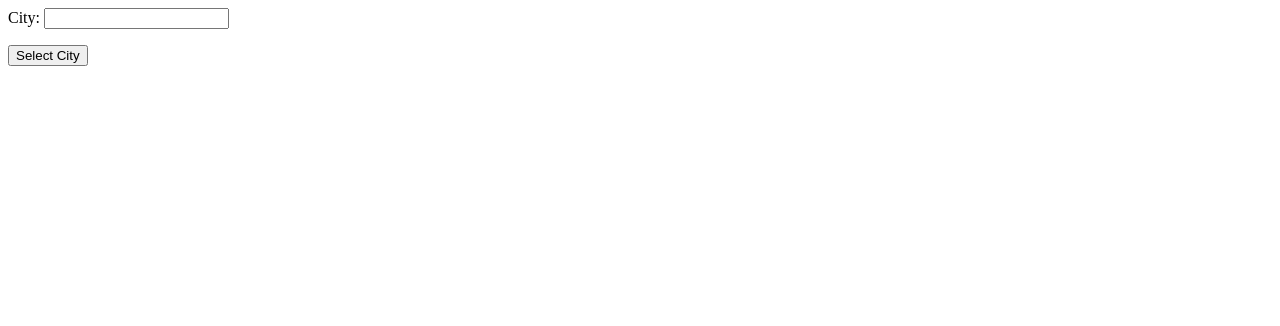
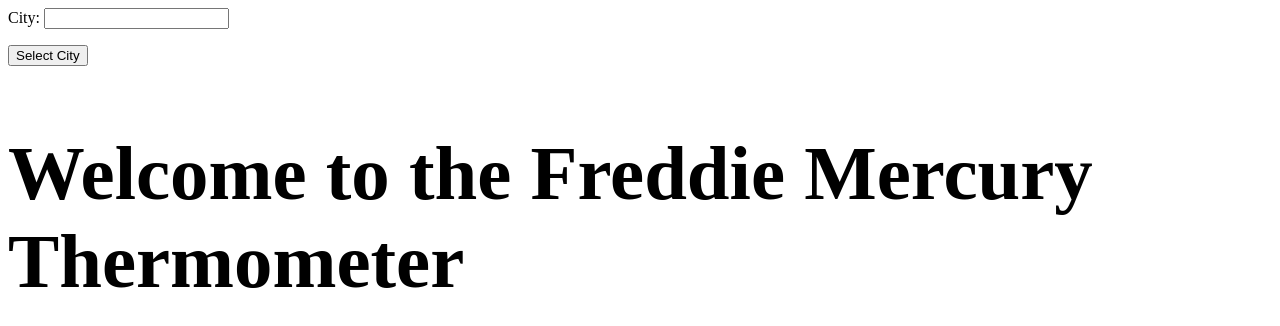
Before and after one commit to zpaufdem/freddie-mercury-thermometer, a plain HTML site: page index.html in a window 1280 px wide. Drawn offline with nearby package versions, Linux system fonts and the light colour scheme.

Commit message:
Update index.html

```diff
--- a/index.html
+++ b/index.html
@@ -133,4 +133,5 @@ $(document).ready(function(){
 
 <div class="output">
   <h1 class= tempF ></h1>
+ <h2 style="font-size:6vw">Welcome to the Freddie Mercury Thermometer</h2>
 </div>
```
